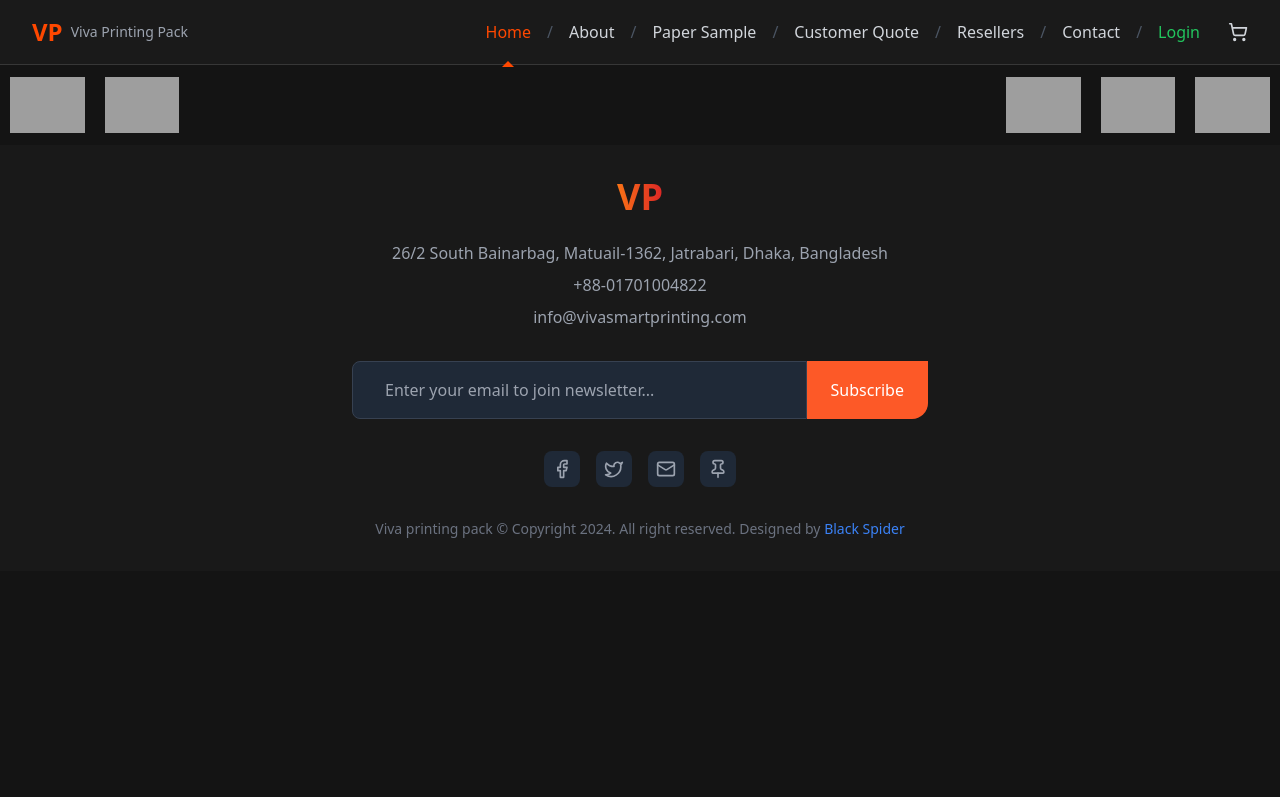
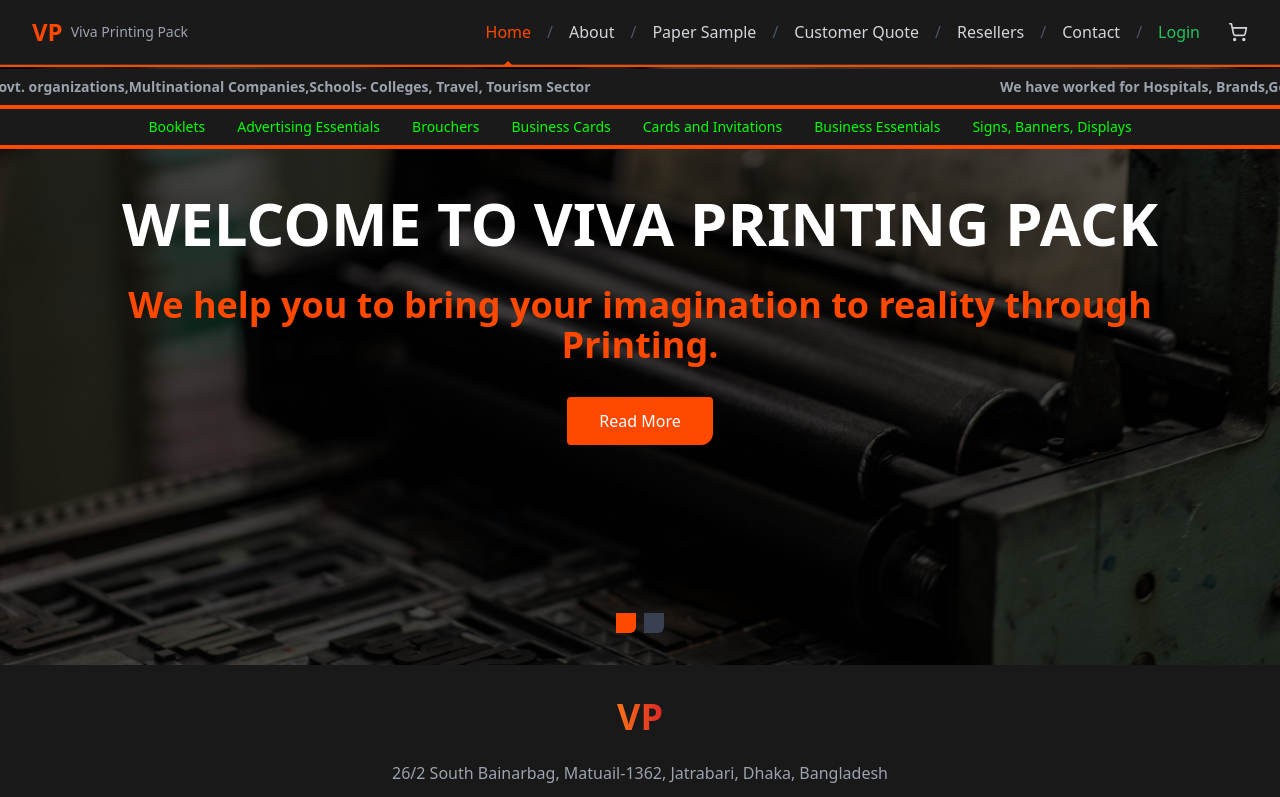
Before and after one commit to Blankspacer/VivaClient, a React (Vite) app: page / in a window 1280 px wide. Shown: the top 797 px of the page. Built offline with nearby package versions, Linux system fonts and the light colour scheme; grey boxes are pictures that could not be loaded.

Commit message:
hero section added

```diff
--- a/src/pages/mainPages/HomePage.jsx
+++ b/src/pages/mainPages/HomePage.jsx
@@ -1,10 +1,10 @@
-import MarqueeSection from "../../components/common/MarqueeSection";
+import HeroSlider from "./shared/HeroSection";
 
 const HomePage = () => {
   return (
-    <>
-      <MarqueeSection />
-    </>
+    <div>
+      <HeroSlider />
+    </div>
   );
 };
 
--- /dev/null
+++ b/src/pages/mainPages/shared/HeroSection.jsx
@@ -0,0 +1,139 @@
+import { useState } from "react";
+import { cn } from "@/lib/utils";
+import { Link } from "react-router-dom";
+import Marquee from "react-fast-marquee";
+import banner1 from "../../../assets/banner1.jpg";
+import banner2 from "../../../assets/banner2.jpg";
+
+const slides = [
+  {
+    title: "WELCOME TO VIVA PRINTING PACK",
+    description:
+      "We help you to bring your imagination to reality through Printing.",
+    buttonText: "Read More",
+    bgImage: banner1,
+  },
+  {
+    title: "VIVA PRINTING PACK",
+    description:
+      "We not only provide printing solutions but help our clients in Design part as well.",
+    buttonText: "Read More",
+    bgImage: banner2,
+  },
+];
+
+const navItems = [
+  {
+    title: "Booklets",
+    href: "/booklets",
+  },
+  {
+    title: "Advertising Essentials",
+    href: "/advertising",
+  },
+  {
+    title: "Brouchers",
+    href: "/brouchers",
+  },
+  {
+    title: "Business Cards",
+    href: "/cards",
+  },
+  {
+    title: "Cards and Invitations",
+    href: "/invites",
+  },
+  {
+    title: "Business Essentials",
+    href: "/essential",
+  },
+  {
+    title: "Signs, Banners, Displays",
+    href: "/banners",
+  },
+];
+
+const HeroSlider = () => {
+  const [currentSlide, setCurrentSlide] = useState(0);
+
+  return (
+    <div className="relative h-[600px] overflow-hidden">
+      <div className="absolute top-0 left-0 right-0 h-0.5 bg-[#ff4800] z-10" />
+
+      <div className="absolute top-1 left-0 right-0 bg-[#1a1a1a] text-gray-400 text-sm py-2 text-center border-b border-[#ff4800] z-10">
+        <Marquee>
+          <h6 className={cn("font-bold")}>
+            We have worked for Hospitals, Brands,Govt.
+            organizations,Multinational Companies,Schools- Colleges, Travel,
+            Tourism Sector
+          </h6>
+        </Marquee>
+      </div>
+
+      {/* Navigation menu */}
+      <div className="absolute top-10 left-0 right-0 bg-[#1a1a1a] text-center py-2 border-y-4 border-[#ff4800] z-10">
+        <div className="flex justify-center flex-auto space-x-8">
+          {navItems.map((item) => (
+            <Link
+              key={item.title}
+              to="#"
+              className="text-[#00ff00] hover:text-[#ff4800] text-sm transition-colors"
+            >
+              {item.title}
+            </Link>
+          ))}
+        </div>
+      </div>
+
+      {/* Slides */}
+      {slides.map((slide, index) => (
+        <div
+          key={index}
+          className={cn(
+            "absolute inset-0 transition-opacity duration-1000",
+            currentSlide === index ? "opacity-100" : "opacity-0"
+          )}
+          style={{
+            backgroundImage: `url(${slide.bgImage})`,
+            backgroundSize: "cover",
+            backgroundPosition: "center",
+          }}
+        >
+          <div className="absolute inset-0 bg-black bg-opacity-70">
+            <div className="flex flex-col items-center  h-full pt-32 text-center">
+              <h1 className="text-white text-6xl font-extrabold mb-8">
+                {slide.title}
+              </h1>
+              <p className="text-[#ff4800] text-4xl font-semibold max-w-5xl mb-8">
+                {slide.description}
+              </p>
+              <Link
+                to="#"
+                className="bg-[#ff4800] text-white px-8 py-3 inline-block hover:bg-[#ff4800]/90 transition-colors rounded-sm rounded-br-xl"
+              >
+                {slide.buttonText}
+              </Link>
+            </div>
+          </div>
+        </div>
+      ))}
+
+      {/* slider button*/}
+      <div className="absolute bottom-8 left-1/2 transform -translate-x-1/2 flex space-x-2 z-20">
+        {slides.map((_, index) => (
+          <button
+            key={index}
+            onClick={() => setCurrentSlide(index)}
+            className={cn(
+              "w-5 h-5 border-1 rounded-br-md transition-colors",
+              currentSlide === index ? "bg-[#ff4800]" : "bg-gray-700"
+            )}
+            aria-label={`Go to slide ${index + 1}`}
+          />
+        ))}
+      </div>
+    </div>
+  );
+};
+
+export default HeroSlider;
--- a/src/pages/mainPages/shared/Navbar.jsx
+++ b/src/pages/mainPages/shared/Navbar.jsx
@@ -20,7 +20,7 @@
   ];
 
   return (
-    <header className={cn("bg-[#1a1a1a]")}>
+    <header className={cn("bg-[#1a1a1a] my-0")}>
       <div className={cn("max-w-7xl mx-auto border-b border-[#373737]")}>
         <nav
           className={cn(
```
Also changed, not shown: src/pages/mainPages/shared/Footer.jsx (+0 -19 lines), src/assets/banner1.jpg (added), src/assets/banner2.jpg (added).
